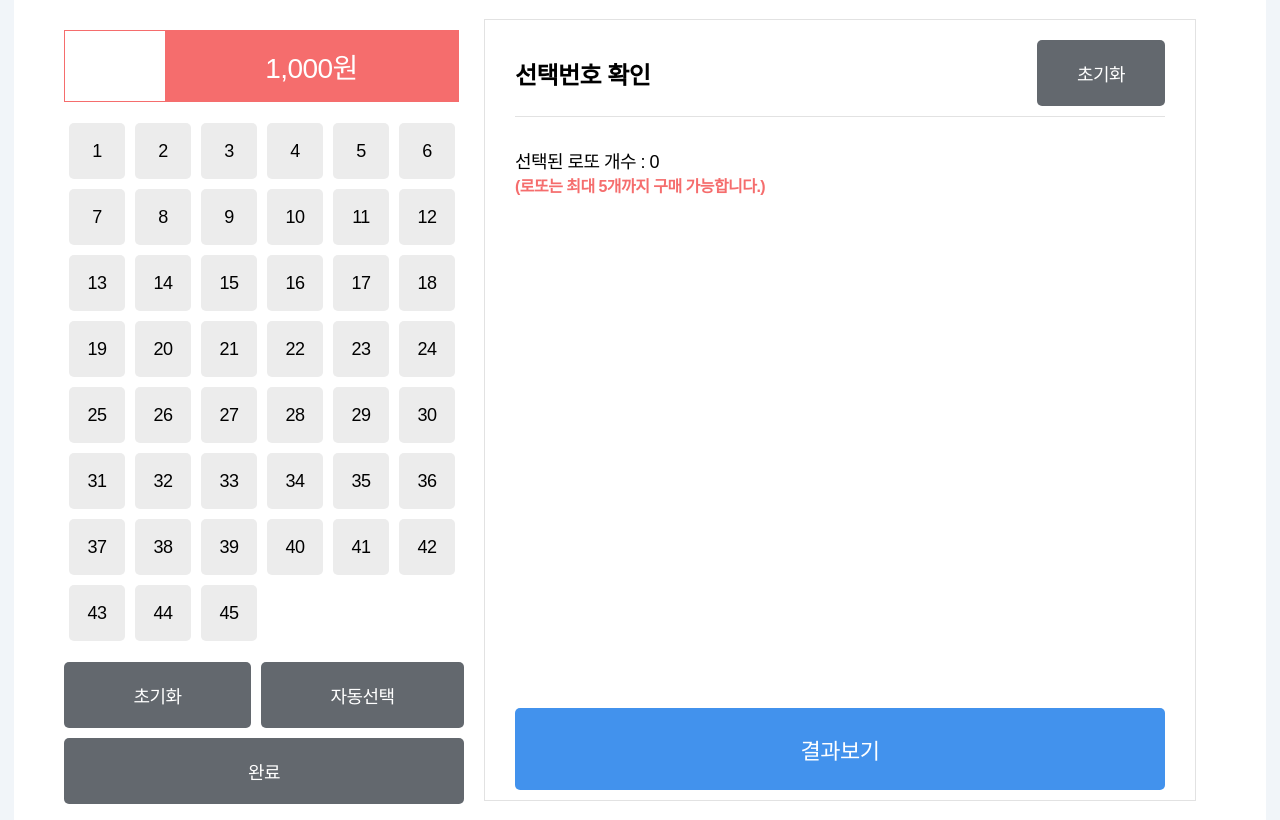
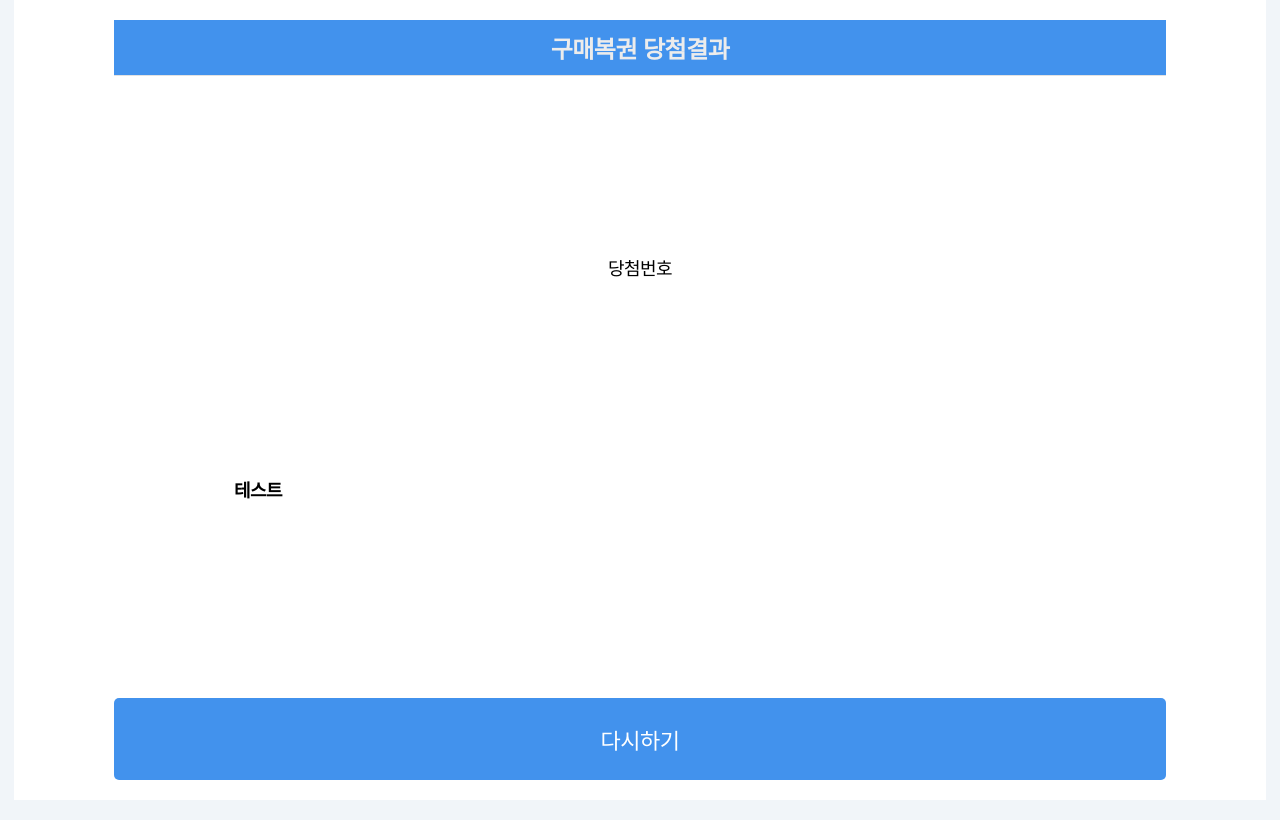
Before and after one commit to mihyunLee/react-lotto, a React (Create React App) app: page /result in a window 1280 px wide. Built offline with nearby package versions, Linux system fonts and the light colour scheme; a web font is replaced by a local one.

Commit message:
결과화면추가, 화면이동처리

```diff
--- a/src/App.css
+++ b/src/App.css
@@ -241,3 +241,50 @@ body {
   margin-left: 20px;
   padding: 15px 30px;
 }
+
+/* Result */
+.LottoResult {
+  flex-grow: 1;
+  height: 760px;
+  padding: 10px 30px;
+  margin: 0px 20px;
+
+  display: flex;
+  flex-direction: column;
+  justify-content: space-between;
+}
+
+.LottoResult .header {
+  background-color: #4292ed;
+  display: flex;
+  justify-content: center;
+  align-items: center;
+
+  padding: 10px 0px;
+  border-bottom: 1px solid #e2e2e2;
+}
+
+.LottoResult .header span {
+  font-size: 24px;
+  font-weight: bold;
+  color: #ececec;
+}
+
+.LottoResult .content {
+  display: flex;
+  flex-direction: column;
+  align-items: center;
+}
+
+.LottoResult .lotto_list {
+  display: flex;
+  flex-direction: column;
+  text-align: left;
+  padding-left: 120px;
+}
+
+.LottoResult .result_btn Button {
+  width: 100%;
+  padding: 25px 0px;
+  font-size: 22px;
+}
--- a/src/App.js
+++ b/src/App.js
@@ -1,7 +1,9 @@
 import React, { useCallback, useMemo, useReducer, useRef } from "react";
+import { BrowserRouter, Routes, Route } from "react-router-dom";
 import "./App.css";
 import LottoList from "./components/LottoList";
 import Selector from "./components/Selector";
+import Result from "./components/Result";
 
 const reducer = (state, action) => {
   let newState = [];
@@ -92,6 +94,9 @@ const App = () => {
   }, []);
 
   return (
+    <BrowserRouter>
+      <Routes>
+      <Route path="/" element={
           <LottoStateContext.Provider value={data}>
           <LottoDispatchContext.Provider value={memoizedDispatches}>
             <div className="App">
@@ -100,6 +105,15 @@ const App = () => {
             </div>
           </LottoDispatchContext.Provider>
         </LottoStateContext.Provider>
+      } />
+      <Route path="result" element={
+
+        <div className="App">
+          <Result/>
+        </div>
+      }/>
+      </Routes>
+    </BrowserRouter>
   );
 };
 
--- a/src/components/LottoList.js
+++ b/src/components/LottoList.js
@@ -1,5 +1,6 @@
 import { useContext } from "react";
 import { LottoDispatchContext, LottoStateContext } from "../App";
+import { Link } from "react-router-dom";
 import Button from "./Button";
 import LottoItem from "./LottoItem";
 
@@ -23,11 +24,12 @@ const LottoList = () => {
         ))}
       </div>
       <div className="result_btn">
-        <Button
-          text={"결과보기"}
-          type={"positive"}
-          onClick={() => alert("결과보기")}
-        />
+        <Link to="/result">
+          <Button
+            text={"결과보기"}
+            type={"positive"}
+          />
+        </Link>
       </div>
     </div>
   );
--- /dev/null
+++ b/src/components/Result.js
@@ -0,0 +1,37 @@
+import { useContext } from "react";
+import Button from "./Button";
+import { Link } from "react-router-dom";
+import { LottoDispatchContext, LottoStateContext } from "../App";
+import LottoItem from "./LottoItem";
+
+const Result = () => {
+  let num = 1
+  let autoTest = true;
+  let numbers = [40, 34, 12, 8, 29, 38];
+  const lottoList = useContext(LottoStateContext);
+
+  return (
+    <div className="LottoResult">
+      <div className="header">
+        <span>구매복권 당첨결과</span>
+      </div>
+      <div className="content">
+        <span>당첨번호</span>
+      </div>
+      <div className="lotto_list">
+        <h3>테스트</h3>
+        {/* <LottoItem key={item.id} {...item} /> */}
+      </div>
+      <div className="result_btn">
+        <Link to='/'>
+        <Button
+          text={"다시하기"}
+          type={"positive"}
+        />
+        </Link>
+      </div>
+    </div>
+  );
+};
+
+export default Result;
```
Lines whose indentation alone changed are shown as unchanged.
